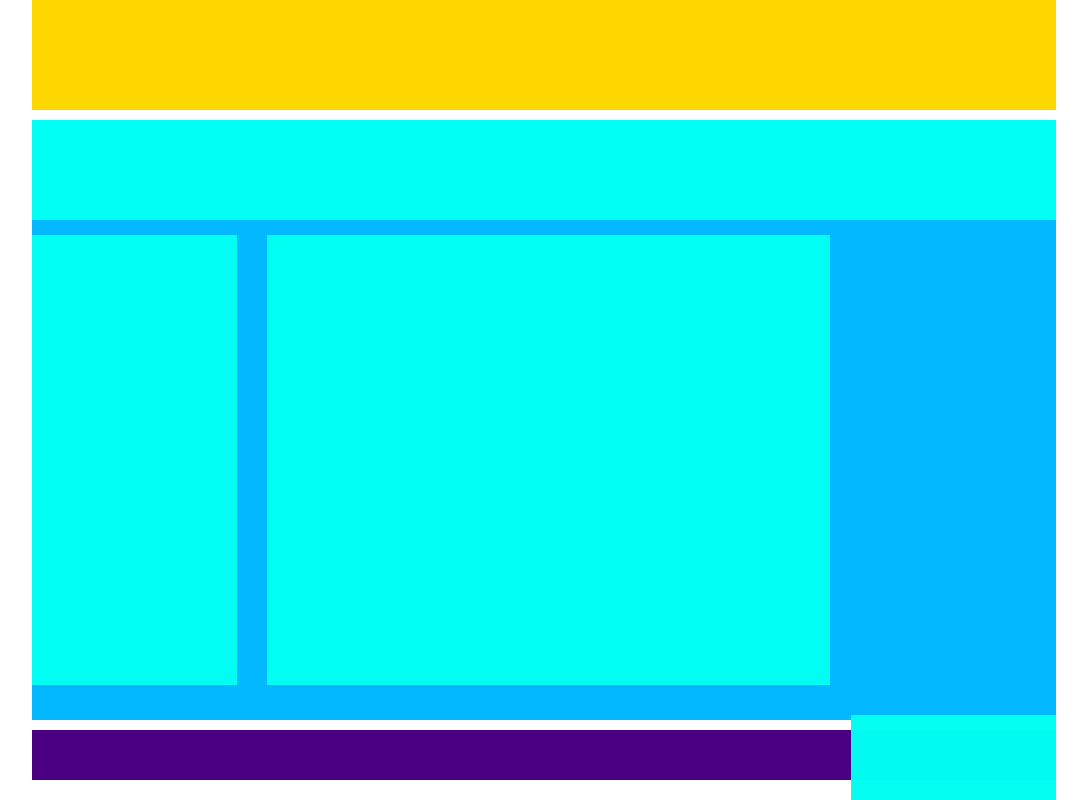
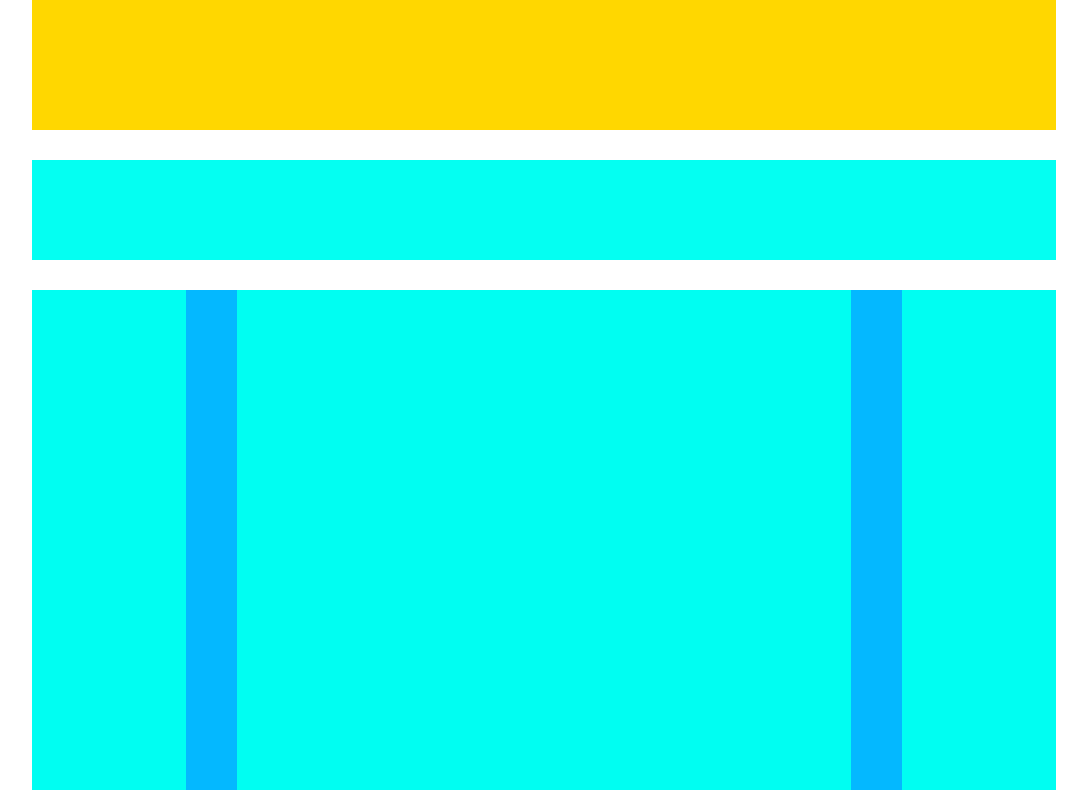
Before and after one commit to ChristopherZito/htmlcss-struttura-wp, a plain HTML site: page index.html in a window 1280 px wide. Shown: the part 420-1220 px from the top of the page, without its empty margins (96-1183 px from the left). Drawn offline with Linux system fonts and the light colour scheme.

Commit message:
correzzione macro struttura

```diff
--- a/css/style.css
+++ b/css/style.css
@@ -13,7 +13,7 @@
     ;
 }
 
-body {
+#container {
     margin: 20px auto;
     width: 80%;
 }
@@ -29,7 +29,7 @@ header {
 
 /* box superiore */
 .boxup {
-    margin: 10px 0px;
+    margin: 30px 0px;
     /* regole di debug */
     background-color: gold;
     height: 400px;
@@ -37,38 +37,36 @@ header {
 
 /* box inferiore */
 .boxdown {
-    margin: 10px 0px;
+    margin-bottom: 10px;
     /* regole di debug */
     background-color: rgba(0, 183, 255, 0.986);
-    height: 600px;
+    height: 500px;
 }
 
 .subtitle {
+    margin-bottom: 30px;
     /* regole di debug */
     background-color: rgba(0, 255, 242, 0.986);
     height: 100px;
 }
 
-aside, .middle {
-    width: 20%;
-    margin-top: 15px;
-    margin-bottom: 15px;
+aside {
+    width: 15%;
+    float: left;
     /* regole di debug */
     background-color: rgba(0, 255, 242, 0.986);
-    height: 450px;
-}
-.sidesx {
-    float: left;
+    height: 500px;
 }
 
-.sidedx {
-    float: right;
-}
 
 .middle {
-    width: 55%;
-    margin: 15px 30px;
+    width: 60%;
+    margin: 0px 5%;
     float: left;
+     /* regole di debug */
+     background-color: rgba(0, 255, 242, 0.986);
+     height: 500px;
+
 }
 
 footer {
--- a/index.html
+++ b/index.html
@@ -8,30 +8,34 @@
     <title>Wordpress</title>
 </head>
 <body>
-    <!-- titolo pagina -->
+
+    <div id="container">
+
+        <!-- titolo pagina -->
     <header>
 
     </header>
 
     <!-- corpo pagina -->
     <main>
-
         <!-- box superiore -->
         <section>
-            <div class="boxup debug">
+            <div class="boxup">
 
             </div>
         </section>
 
         <!-- box inferiore -->
         <section>
+            <!-- head -->
+                <div class="subtitle">
+
+                </div>
+
             <div class="boxdown debug">
                 <!-- suddivisione box  -->
 
-                <!-- head -->
-                <div class="subtitle">
 
-                </div>
 
                 <!-- side sx -->
                 <aside class="sidesx">
@@ -62,5 +66,9 @@
 
     </footer>
 
+    </div>
+
+
+
 </body>
 </html>
```
